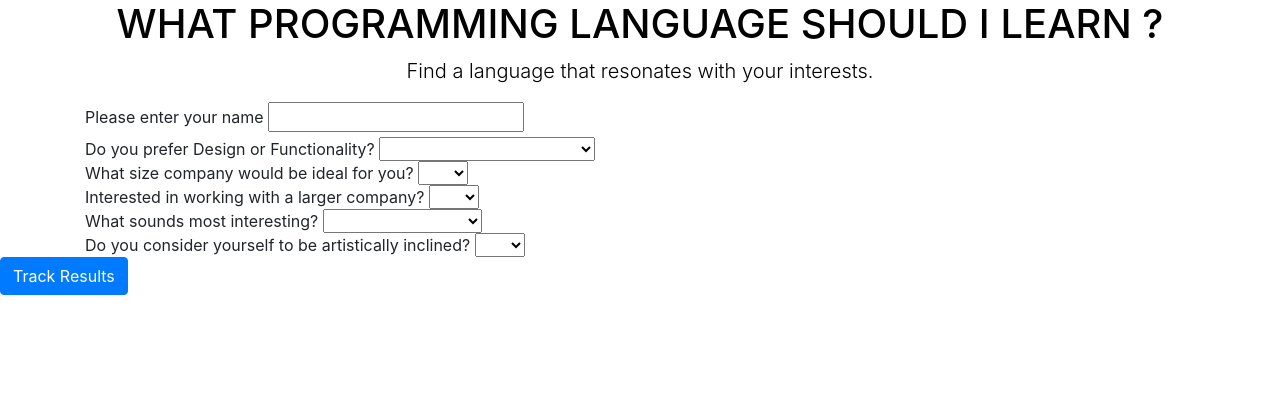
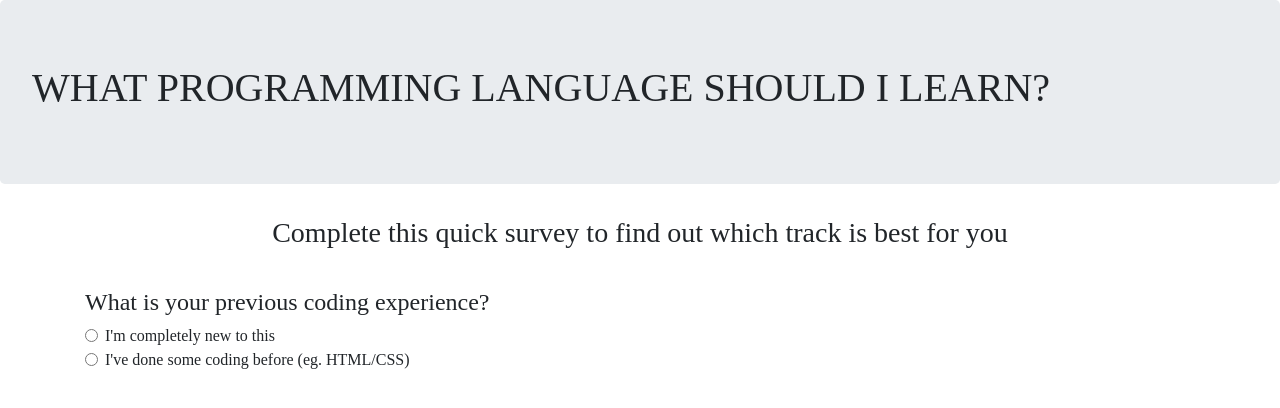
Before and after one commit to alexanderkondra/fridayweek2, a plain HTML site: page index.html in a window 1280 px wide. Drawn offline with Linux system fonts and the light colour scheme; a web font is replaced by a local one.

Commit message:
add jumbotron styles

```diff
--- a/css/styles.css
+++ b/css/styles.css
@@ -1,14 +1,9 @@
-.titletop {
-background-image: url("");
-background:cover;
-text-align: center;
-color: black;
+body, html {
+  width: 100%;
+  font-family: 'Roboto Slab', serif;
 }
 
-h1 {
-
+h3 {
+  text-align: center;
+  padding-bottom: 30px;
 }
-
-body {
-  background-color: #lightgrey;
-}
--- a/index.html
+++ b/index.html
@@ -1,91 +1,41 @@
-<!DOCTYPE html>
-<html lang="en" dir="ltr">
+</p><!DOCTYPE html>
+<html>
 <head>
   <meta charset="utf-8">
-  <title>Track Suggester webpage</title>
-  <script src="js/jquery-3.3.1.js"type="text/javascript"></script>
-  <script src="js/bootstrap.js" type="text/javascript"></script>
-  <script src="js/scripts.js"type="text/javascript"></script>
-  <link rel="stylesheet" href="css/bootstrap.css">
-  <link rel="stylesheet" href="css/styles.css">
-  <link href="https://fonts.googleapis.com/css?family=Cabin+Sketch" rel="stylesheet">
+  <link href="css/bootstrap.css" rel="stylesheet" type="text/css">
+  <link href="css/styles.css" rel="stylesheet" type="text/css">
+  <script src="js/jquery-3.3.1.js"></script>
+  <script src="js/scripts.js"></script>
+  <title>Epicodus Track Suggester</title>
 </head>
 
 <body>
+
+  <div class="jumbotron">
+    <h1>WHAT PROGRAMMING LANGUAGE SHOULD I LEARN?</h1>
+  </div>
   <div class="container">
-    <div class="titletop">
-      <h1 class="texttop">WHAT PROGRAMMING LANGUAGE SHOULD I LEARN ?</h1>
-      <p class="lead">Find a language that resonates with your interests.</p>
-    </div>
+    <div class="well" id="survey_well">
 
-    <div class="formBody">
-      <div class="panel">
-        <div class="formInfo">
-          <label for="name">Please enter your name</label>
-          <input type="text" class="name" id="name">
+      <h3>Complete this quick survey to find out which track is best for you</h3>
+      <form id="survey_form">
+        <!-- Question 1 -->
+        <h4>What is your previous coding experience?</h4>
+        <div class="form-check">
+          <input class="form-check-input" type="radio" name="question1" value="1">
+          <label class="form-check-label" for="exampleRadios1">
+            I'm completely new to this
+          </label>
         </div>
+        <div class="form-check">
+          <input class="form-check-input" type="radio" name="question1" value="2">
+          <label class="form-check-label" for="exampleRadios1">
+            I've done some coding before (eg. HTML/CSS)
+          </label>
+        </div>
+        <!-- Question 2 -->
+
       </div>
-      <div class="panel">
-        <div class "formInfo">
-          <labor for="q1">Do you prefer Design or Functionality? </label>
-            <select class= "formInfo" id="">
-              <option></option>
-              <option>I prefer Design</option>
-              <option>Functionality of a website</option>
-              <option>I'm interested in both</option>
-            </select>
-          </div>
-        </div>
 
-        <div class="panel">
-          <div class="formInfo">
-            <labor for "q2">What size company would be ideal for you?</label>
-              <select class= "formInfo" id="">
-                <option></option>
-                <option>Yes</option>
-                <option>No</option>
-              </select>
-            </div>
-          </div>
-
-          <div class="panel">
-            <div class "formInfo">
-              <labor for="q3">Interested in working with a larger company?</label>
-                <select class= "formInfo" id="">
-                  <option></option>
-                  <option>Yes</option>
-                  <option>No</option>
-                </select>
-              </div>
-            </div>
-
-            <div class="panel">
-              <div class "formInfo">
-                <labor for="q4">What sounds most interesting?</label>
-                  <select class= "formInfo" id="">
-                    <option></option>
-                    <option>Web layout</option>
-                    <option>Web development</option>
-                    <option>App development</option>
-                  </select>
-                </div>
-              </div>
-
-              <div class="panel">
-                <div class "formInfo">
-                  <labor for="q5">Do you consider yourself to be artistically inclined? </label>
-                    <select class= "formInfo" id="">
-                      <option></option>
-                      <option>Yes</option>
-                      <option>No</option>
-                    </select>
-                  </div>
-                </div>
-              </div>
-            </div>
-            <div id="btn-holder">
-              <button type="button" class="btn btn-primary btn-md" id="track-results">Track Results</button>
-            </div>
-          </div>
-        </body>
-        </html>
+    </body>
+    </html>
```
